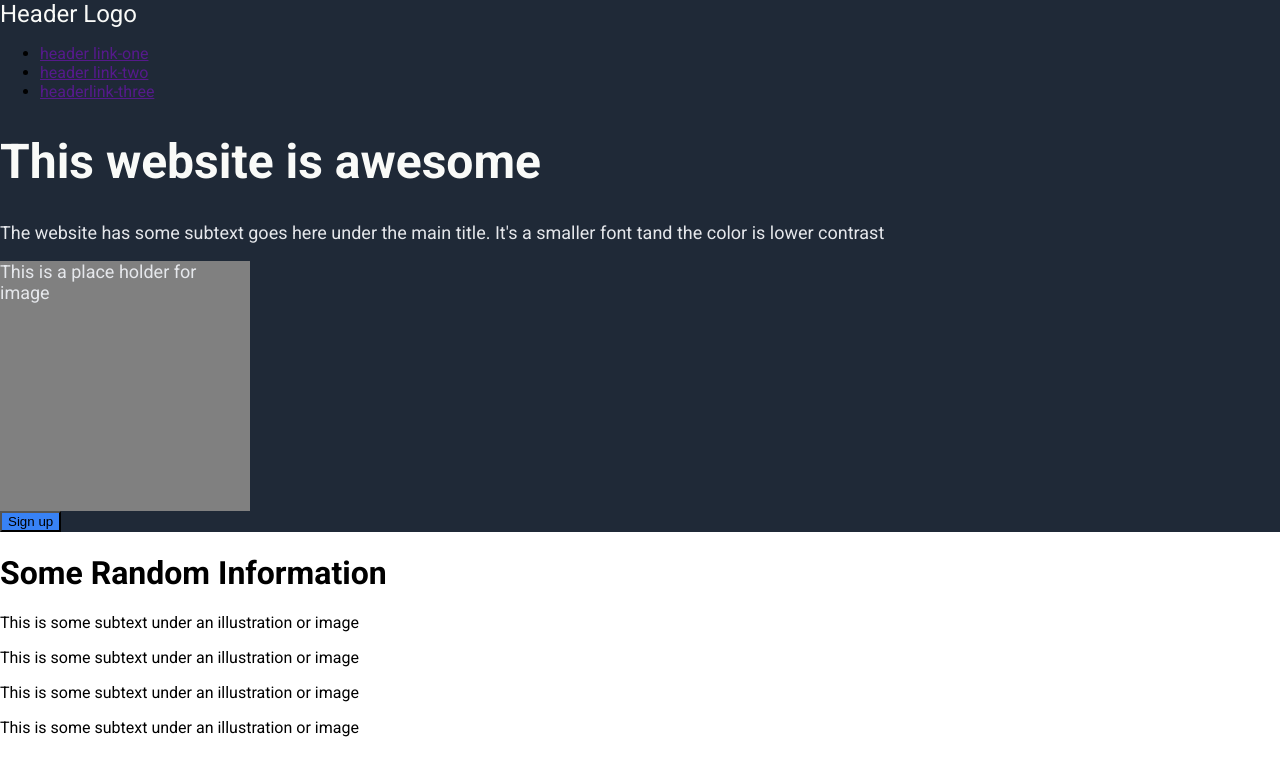
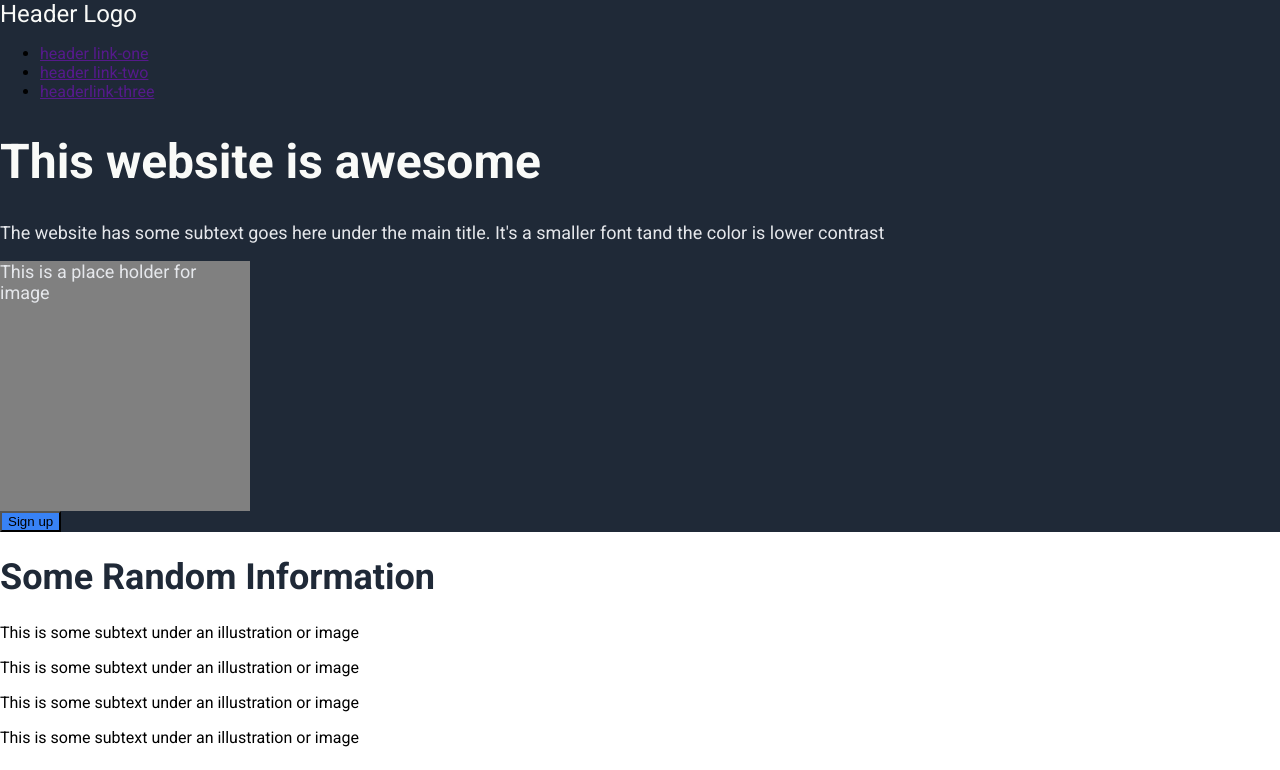
Before and after one commit to IamCosima/Landing-Page, a plain HTML site: page index.html in a window 1280 px wide. Shown: the top 770 px of the page. Drawn offline with Linux system fonts and the light colour scheme.

Commit message:
Added more styling and classes in index.html

```diff
--- a/index.html
+++ b/index.html
@@ -33,7 +33,7 @@
     </div>
 
     <div class="container-middle">
-        <h1>Some Random Information</h1>
+        <h1 class="information-header">Some Random Information</h1>
         <div class="square">
             <p>This is some subtext under an illustration or image</p>
         </div>
--- a/main.css
+++ b/main.css
@@ -38,7 +38,11 @@ background-color: #1F2937;
     background-color: gray;
 }
 
-
+.information-header{
+    font-size: 36px;
+    color: #1F2937;
+    font-weight: 900;
+}
 .quote-container{
     background-color: #E5E7EB;
     font-size: 36px;
```
